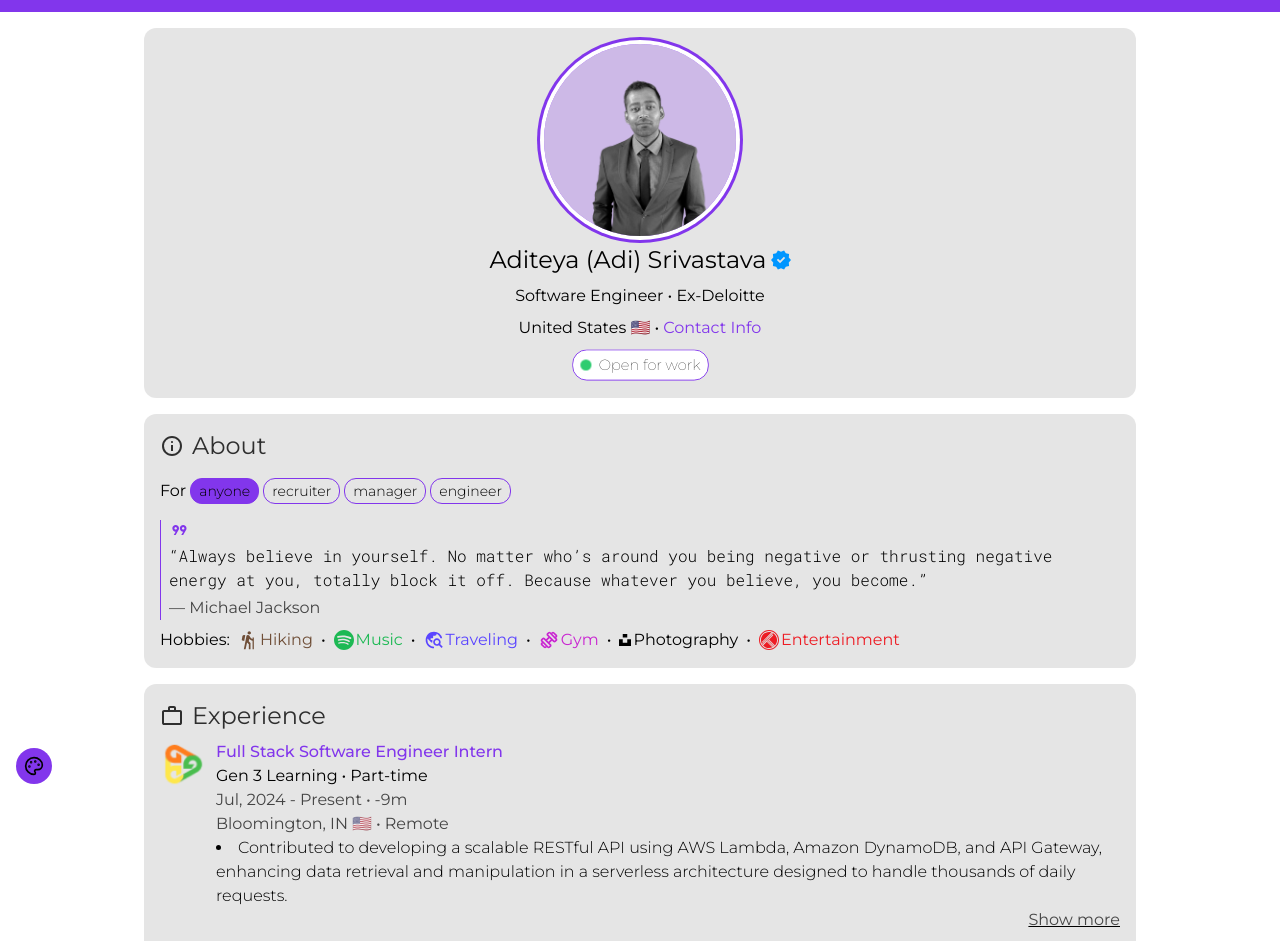
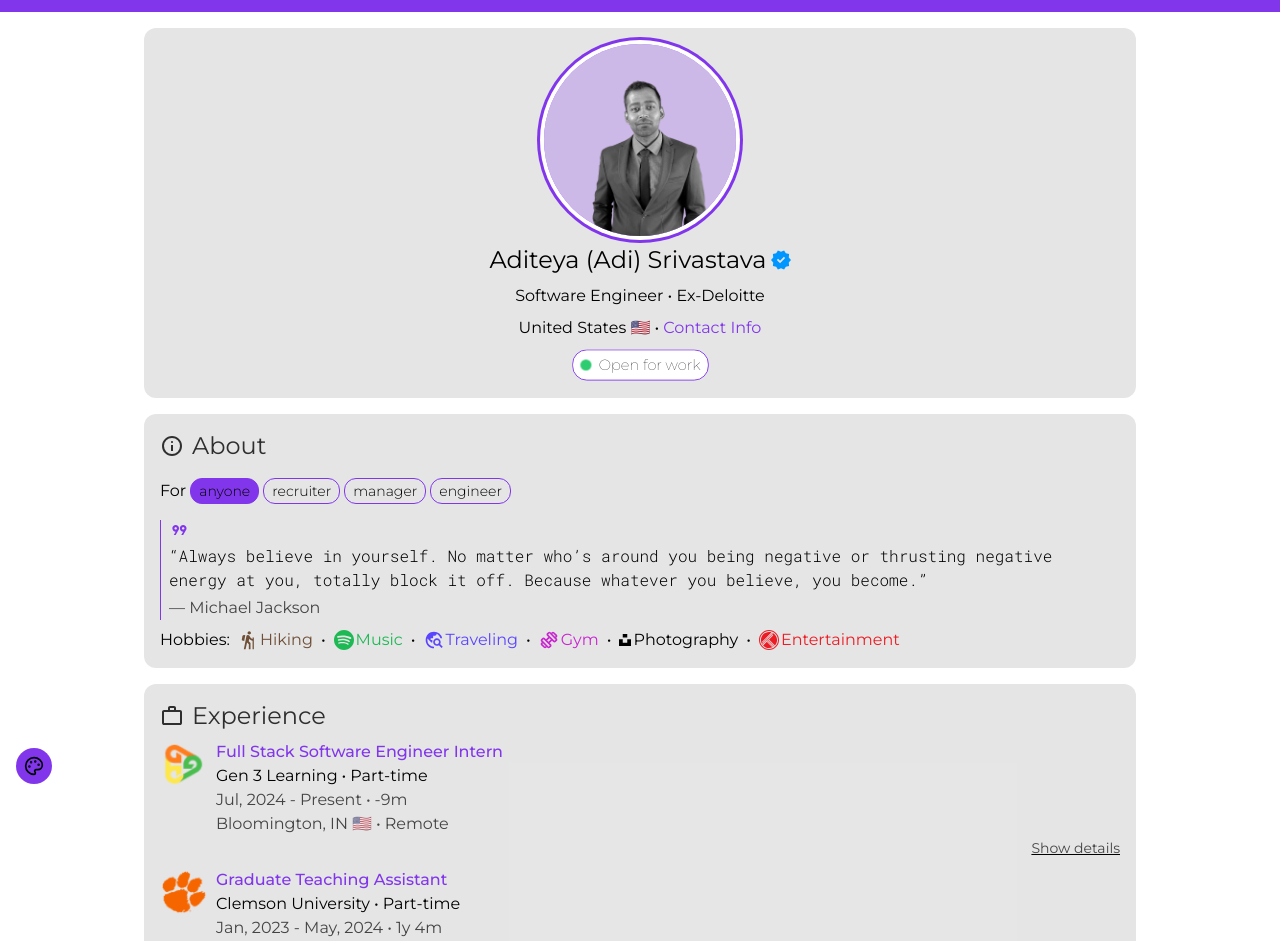
Before and after one commit to aditeyaS/aditeyaS.github.io, a React (Vite) app: page / in a window 1280 px wide. Shown: the top 941 px of the page. Built offline with nearby package versions, Linux system fonts and the light colour scheme.

Commit message:
list animation

```diff
--- a/src/sections/experience/experience-detail.tsx
+++ b/src/sections/experience/experience-detail.tsx
@@ -1,5 +1,6 @@
 import React, { useState } from "react";
 import { TXT, TXT2 } from "../../components/ui";
+import { motion } from "framer-motion";
 
 interface ExperienceDetailsProps {
   list: string[];
@@ -12,20 +13,48 @@
   const toggleShow = () => {
     setShow(!show);
   };
+
+  const LIST_CONTAINER_VARIANTS = {
+    visible: {
+      transition: {
+        delayChildren: 0.2,
+        staggerChildren: 0.5,
+      },
+    },
+  };
+  const LIST_ITEM_VARIANTS = {
+    hidden: {
+      y: -10,
+      opacity: 0,
+    },
+    visible: {
+      y: 0,
+      opacity: 1,
+    },
+  };
+
   return (
     <>
-      <ul className="list-disc lg:list-inside">
-        {list.slice(0, show ? list.length : 1).map((item, index) => (
-          <li key={index}>
-            <TXT className="font-light">{item}</TXT>
-          </li>
-        ))}
-      </ul>
-      {list.length > 1 && (
+      {show && (
+        <motion.ul
+          className="list-disc lg:list-inside"
+          variants={LIST_CONTAINER_VARIANTS}
+          initial="hidden"
+          animate="visible"
+        >
+          {list.map((item, index) => (
+            <motion.li key={index} variants={LIST_ITEM_VARIANTS}>
+              <TXT className="font-light">{item}</TXT>
+            </motion.li>
+          ))}
+        </motion.ul>
+      )}
+
+      {list.length > 0 && (
         <div className="flex justify-end">
           <button className="underline cursor-pointer" onClick={toggleShow}>
-            <TXT2 className="cursor-pointer">
-              {show ? "Show less" : "Show more"}
+            <TXT2 className="cursor-pointer text-sm">
+              {show ? "Hide details" : "Show details"}
             </TXT2>
           </button>
         </div>
```
